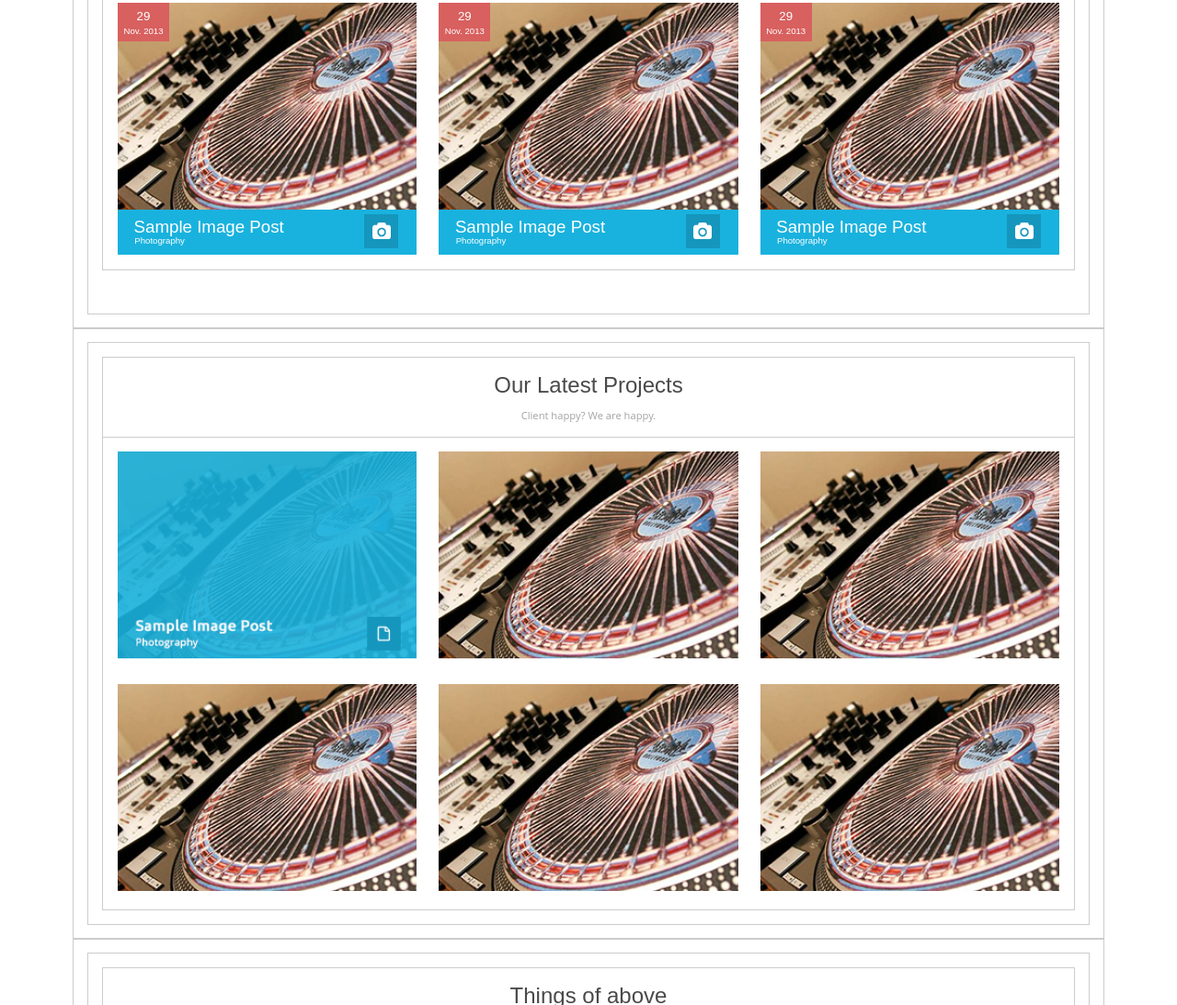
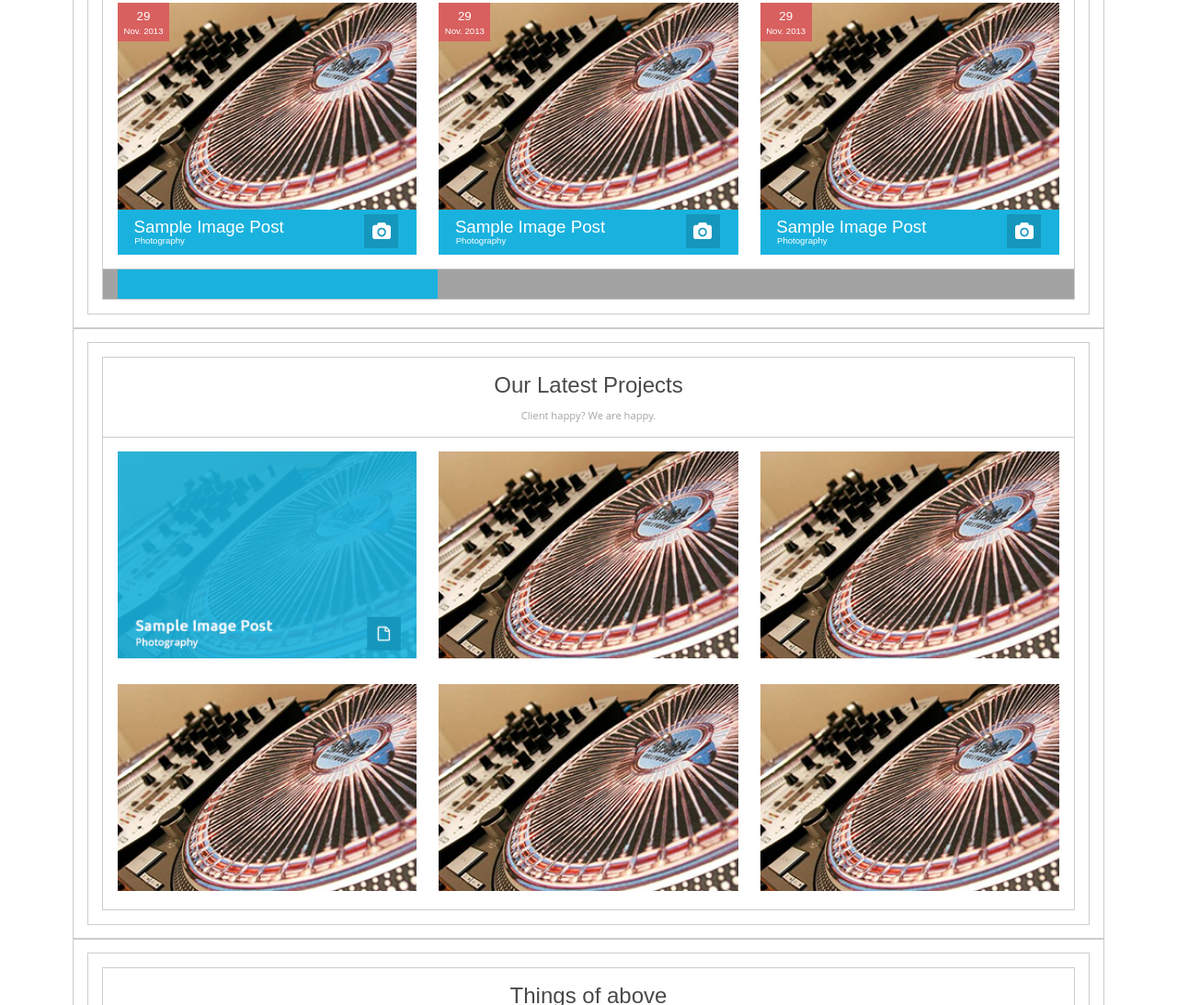
Before and after one commit to zeno-wkc/LAB-02B-SETG-Group03, a website: page index.html in a window 1280 px wide. Shown: the part 911-2004 px from the top of the page at 92% size. Drawn offline with nearby package versions, Linux system fonts and the light colour scheme; a web font is replaced by a local one.

Commit message:
edit component

```diff
--- a/css/style.css
+++ b/css/style.css
@@ -108,3 +108,5 @@ img {width: 100%;}
 .content__cols-item:nth-child(4) .icon-border {border-color:var(--main-blue);}
 .company-logos__logo-item { background-color: Var(--main-white); outline: 0; padding: 0;}
 .company-logo {width:100; height:100;}
+.line {width:100%; height:0.013; background-color: var(--p-grey); position:relative;}
+.line::before {content:''; display:block; width:33%; height:100%; background-color:var(--main-blue); position:absolute; top:0;}
--- a/index.html
+++ b/index.html
@@ -111,8 +111,8 @@
 
         </div>
 
-            <div class="content__cols-item"></div>
-            <div class="content__cols-item"></div>
+
+            <div class="line"></div>
 
 
         </div>
```
